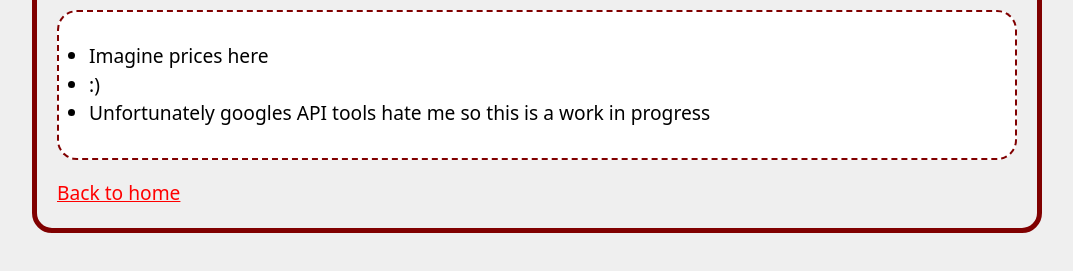
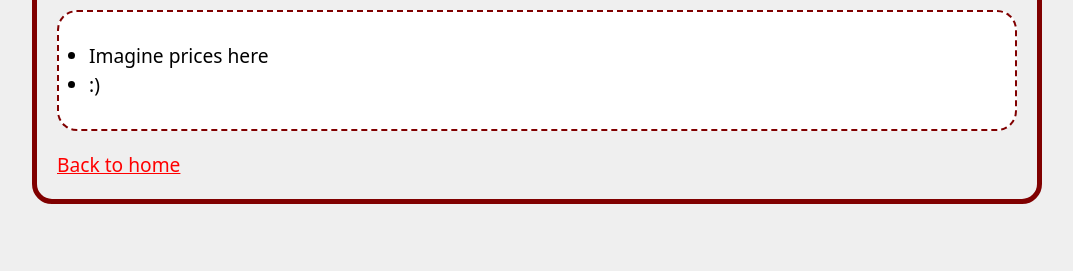
Before and after one commit to bethLacy/TerminalWebsite, a plain HTML site: page prices.html in a window 1280 px wide. Shown: the part 111-382 px from the top of the page, without its empty margins (103-1176 px from the left). Drawn offline with Linux system fonts and the light colour scheme.

Commit message:
Update prices.html

```diff
--- a/prices.html
+++ b/prices.html
@@ -17,7 +17,6 @@
         <ul>
             <li> Imagine prices here </li>
             <li> :) </li>
-            <li> Unfortunately googles API tools hate me so this is a work in progress</li>
         </ul>
 
         <a href = "index.html">Back to home</a>
```
